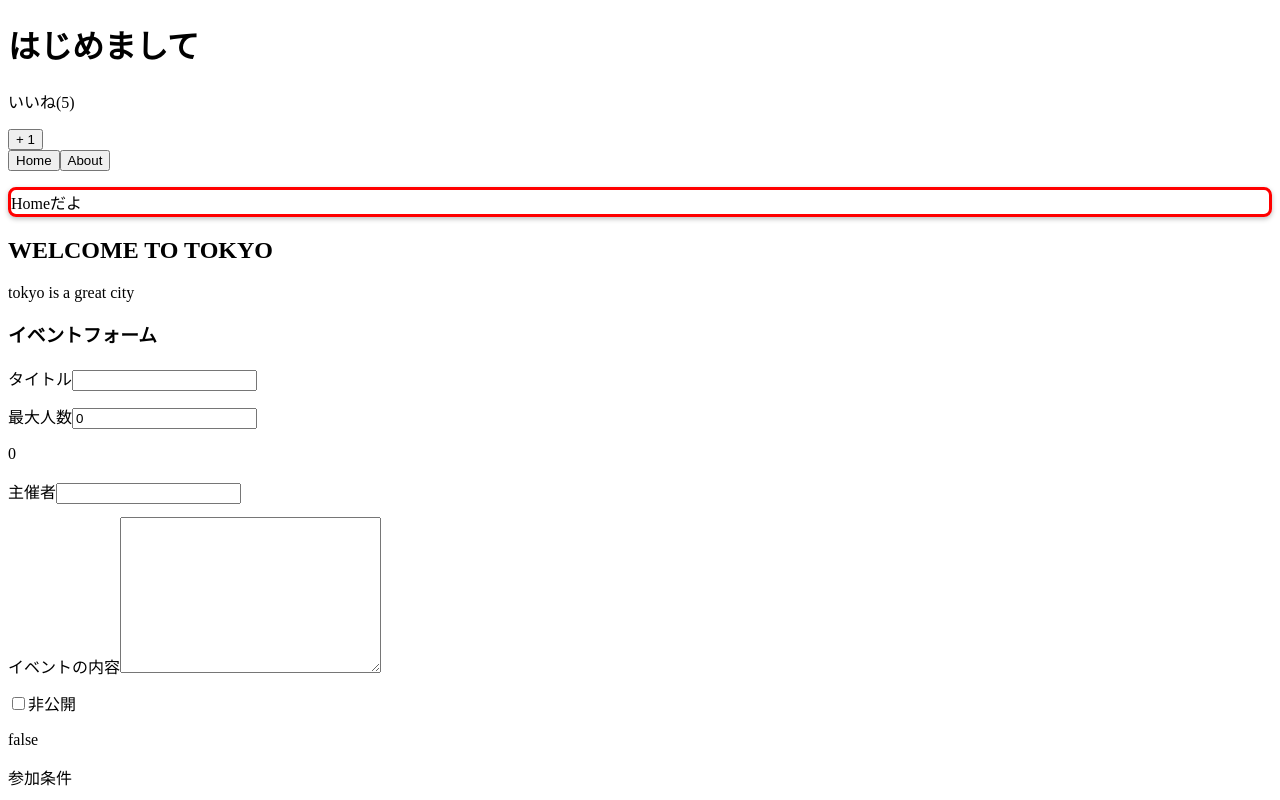
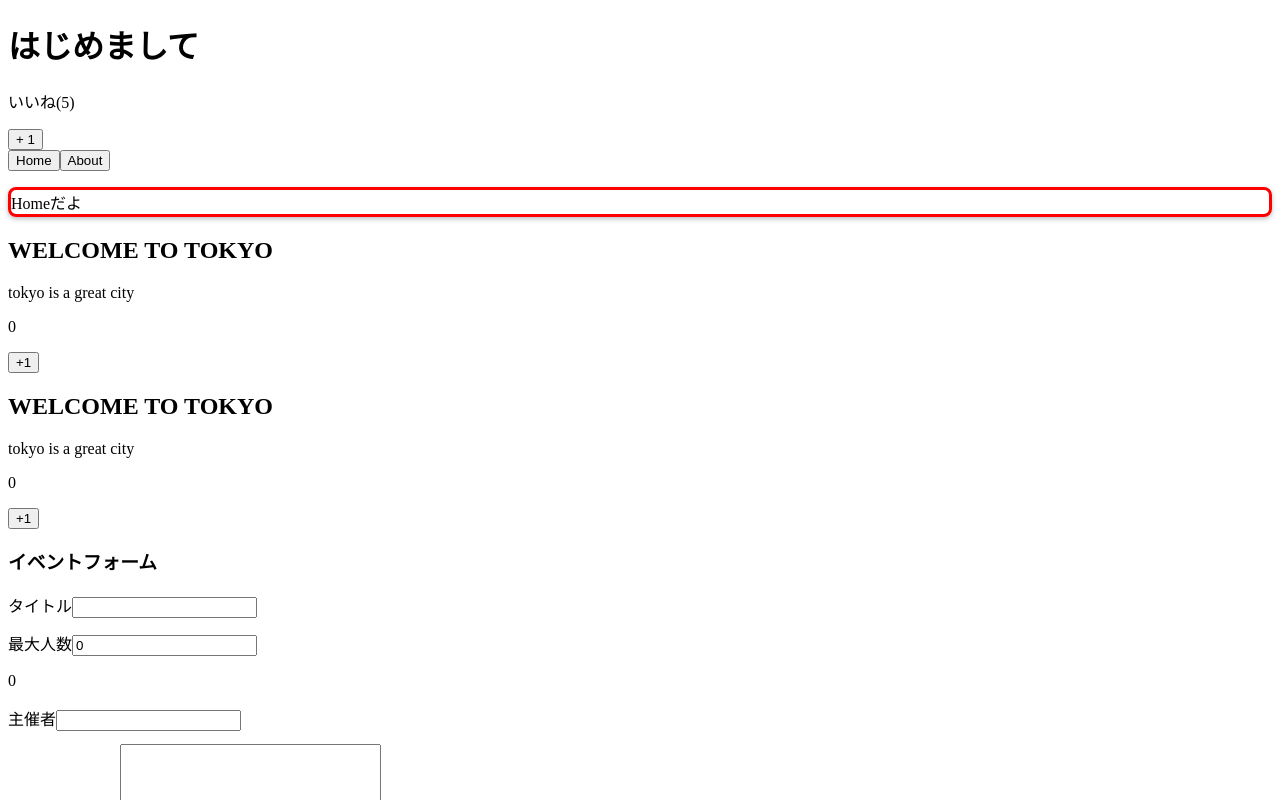
Before and after one commit to TomoyukiMatsuda/practice-Vue_CLI, a Vue app: page / in a window 1280 px wide. Shown: the top 800 px of the page. Built offline with nearby package versions, Linux system fonts and the light colour scheme.

Commit message:
mixins を学習。

```diff
--- /dev/null
+++ b/src/components/CountNumber.vue
@@ -0,0 +1,16 @@
+<template>
+  <div>
+    <h2>{{ title | upCase }}</h2>
+    <p>{{ subTitle | lowCase }}</p>
+    <p>{{ number }}</p>
+    <button @click="number++">+1</button>
+  </div>
+</template>
+
+<script>
+import { tokyoNumber } from "@/tokyoNumber";
+
+export default {
+  mixins: [tokyoNumber],
+};
+</script>
--- a/src/components/Home.vue
+++ b/src/components/Home.vue
@@ -3,22 +3,25 @@
     <p v-border:solid.round.shadow="{ width: '3px', color: 'red' }">Homeだよ</p>
     <h2>{{ title | upCase }}</h2>
     <p>{{ subTitle | lowCase }}</p>
+    <p>{{ number }}</p>
+    <button @click="number++">+1</button>
+    <CountNumber></CountNumber>
   </div>
 </template>
 
 <script>
+import CountNumber from "./CountNumber.vue";
+import { tokyoNumber } from "@/tokyoNumber";
+
 export default {
+  mixins: [tokyoNumber],
   data() {
     return {
       tmpData: "hello",
-      title: "Welcome to Tokyo",
-      subTitle: "Tokyo is a great city"
     }
   },
-  filters: {
-    lowCase(val) {
-      return val.toLowerCase();
-    }
+  components: {
+    CountNumber
   },
   directives: {
     border(el, binding) {
--- a/src/main.js
+++ b/src/main.js
@@ -7,6 +7,11 @@
 Vue.filter("upCase", function(val) {
   return val.toUpperCase();
 });
+Vue.mixin({
+  created() {
+    console.log("グローバルミックスいん");
+  }
+});
 
 new Vue({
   render: h => h(App),
--- /dev/null
+++ b/src/tokyoNumber.js
@@ -0,0 +1,14 @@
+export const tokyoNumber = {
+  data() {
+    return {
+      title: "Welcome to Tokyo",
+      subTitle: "Tokyo is a great city",
+      number: 0,
+    }
+  },
+  filters: {
+    lowCase(val) {
+      return val.toLowerCase();
+    }
+  }
+};
```
